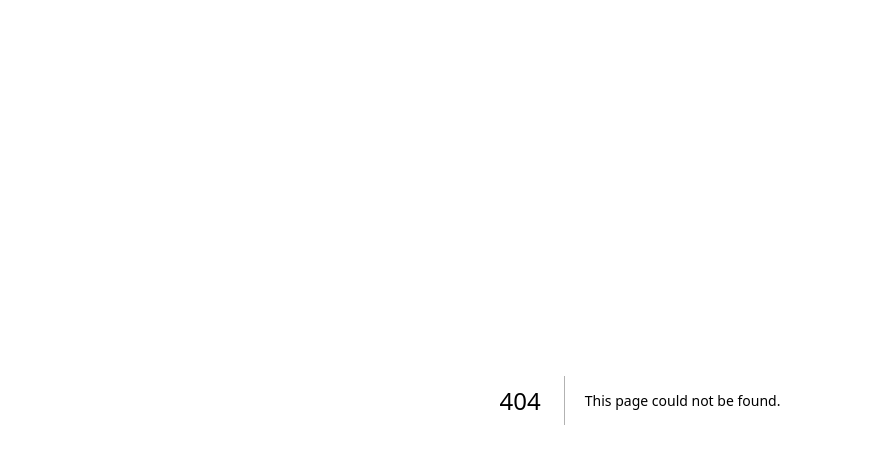
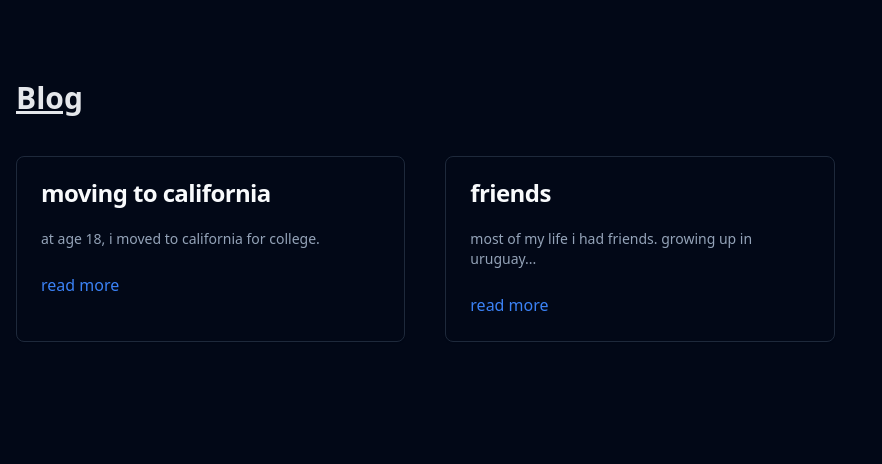
Before and after one commit to aripo99/personal-website, a Next.js app: page /blog in a window 1280 px wide. Before the commit this address had no page. Shown: the top 464 px of the page, without its empty margins (0-882 px from the left). Built offline with nearby package versions, Linux system fonts and the light colour scheme.

Commit message:
Change blogs to blog

```diff
--- a/app/blogs/page.tsx
+++ b/app/blog/page.tsx
@@ -6,27 +6,15 @@ import {
     CardHeader,
     CardTitle,
 } from "@/components/ui/card"
-
-const blogs = [
-    {
-        title: "friends",
-        description: "coming soon... coming soon... coming soon... coming soon...",
-        link: "blogs/friends",
-    },
-    {
-        title: "inmigrant",
-        description: "coming soon... coming soon... coming soon... coming soon...",
-        link: "blogs/inmigrant",
-    },
-];
+import { pieces } from "@/components/Blog"
 
 export default function Blog() {
     return (
         <section className="my-12" id="blog">
-            <h2 className="text-3xl font-bold mb-10 text-gray-200 underline">blogs</h2>
+            <h2 className="text-3xl font-bold mb-10 text-gray-200 underline">Blog</h2>
             <div className="grid grid-cols-1 md:grid-cols-2 lg:grid-cols-3 gap-10">
                 {
-                    blogs.map((blog, index) => (
+                    pieces.map((blog, index) => (
                         <Card key={index}>
                             <CardHeader>
                                 <CardTitle>{blog.title}</CardTitle>
--- a/components/Blog.tsx
+++ b/components/Blog.tsx
@@ -7,16 +7,16 @@ import {
     CardTitle,
 } from "@/components/ui/card"
 
-const blogs = [
+export const pieces = [
     {
         title: "moving to california",
         description: "at age 18, i moved to california for college.",
-        link: "blogs/moving-to-california",
+        link: "blog/moving-to-california",
     },
     {
         title: "friends",
         description: "most of my life i had friends. growing up in uruguay...",
-        link: "blogs/friends",
+        link: "blog/friends",
     }
 ];
 
@@ -26,7 +26,7 @@ export default function Blog() {
             <h2 className="text-3xl font-bold mb-10 text-gray-200 underline">Blog</h2>
             <div className="grid grid-cols-1 md:grid-cols-2 lg:grid-cols-3 gap-10">
                 {
-                    blogs.map((blog, index) => (
+                    pieces.map((blog, index) => (
                         <Card key={index}>
                             <CardHeader>
                                 <CardTitle>{blog.title}</CardTitle>
```
Also changed, not shown: app/blog/[id]/page.tsx (renamed from app/blogs/[id]/page.tsx), app/blog/layout.tsx (renamed from app/blogs/layout.tsx).
